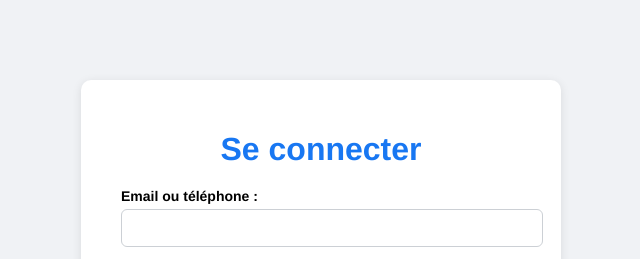
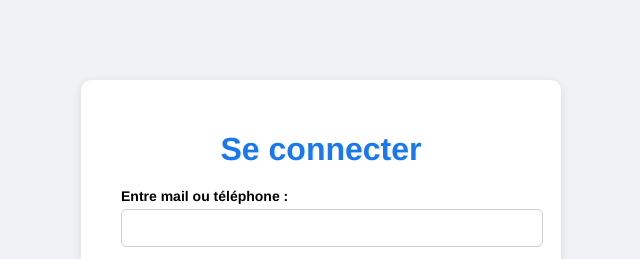
Before and after one commit to Adolph0793/adolph, a website: page public/index.html in a window 1280 px wide. Shown: the top 259 px of the page, 319-959 px from the left. Drawn offline with Linux system fonts and the light colour scheme.

Commit message:
mise en jour

```diff
--- a/public/index.html
+++ b/public/index.html
@@ -10,7 +10,7 @@
   <div class="login-container">
     <h1>Se connecter</h1>
     <form action="/login" method="POST">
-      <label for="emailOrPhone">Email ou téléphone :</label>
+      <label for="emailOrPhone">Entre mail ou téléphone :</label>
       <input type="text" id="emailOrPhone" name="emailOrPhone" required>
 
       <label for="password">Mot de passe :</label>
```
